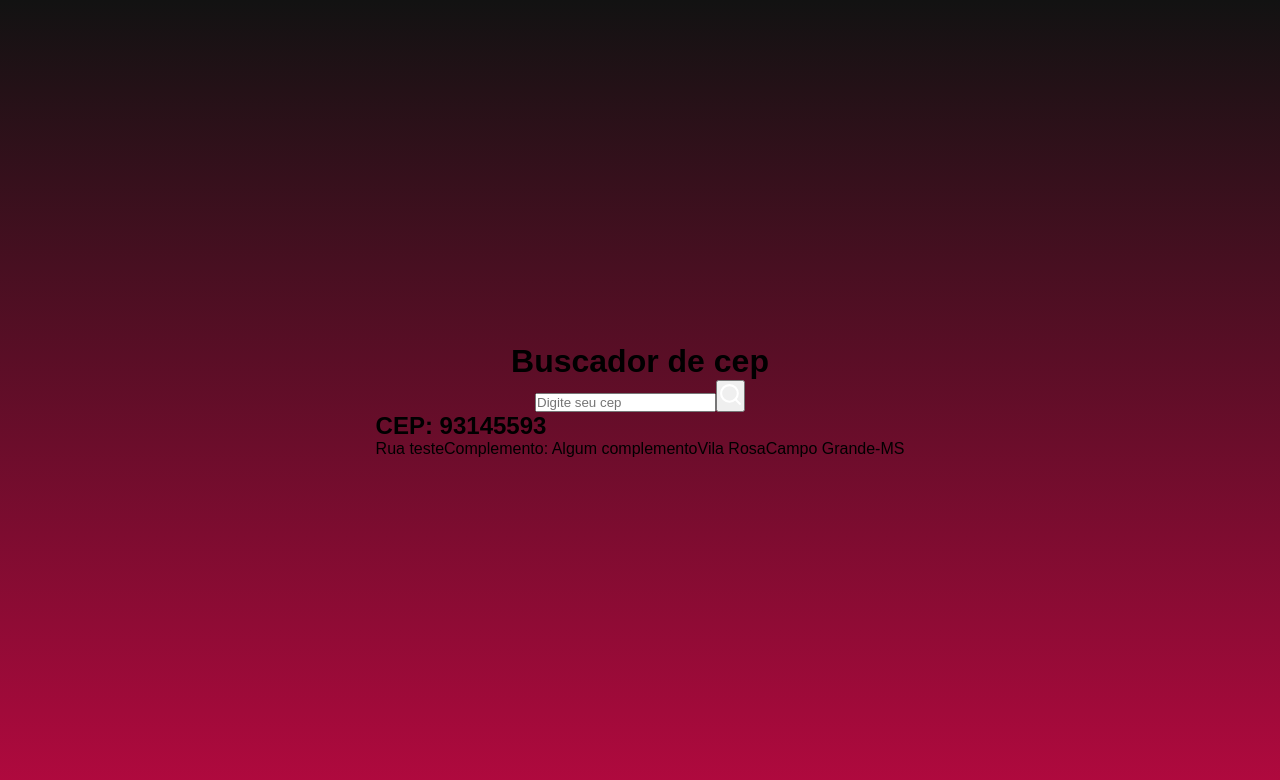
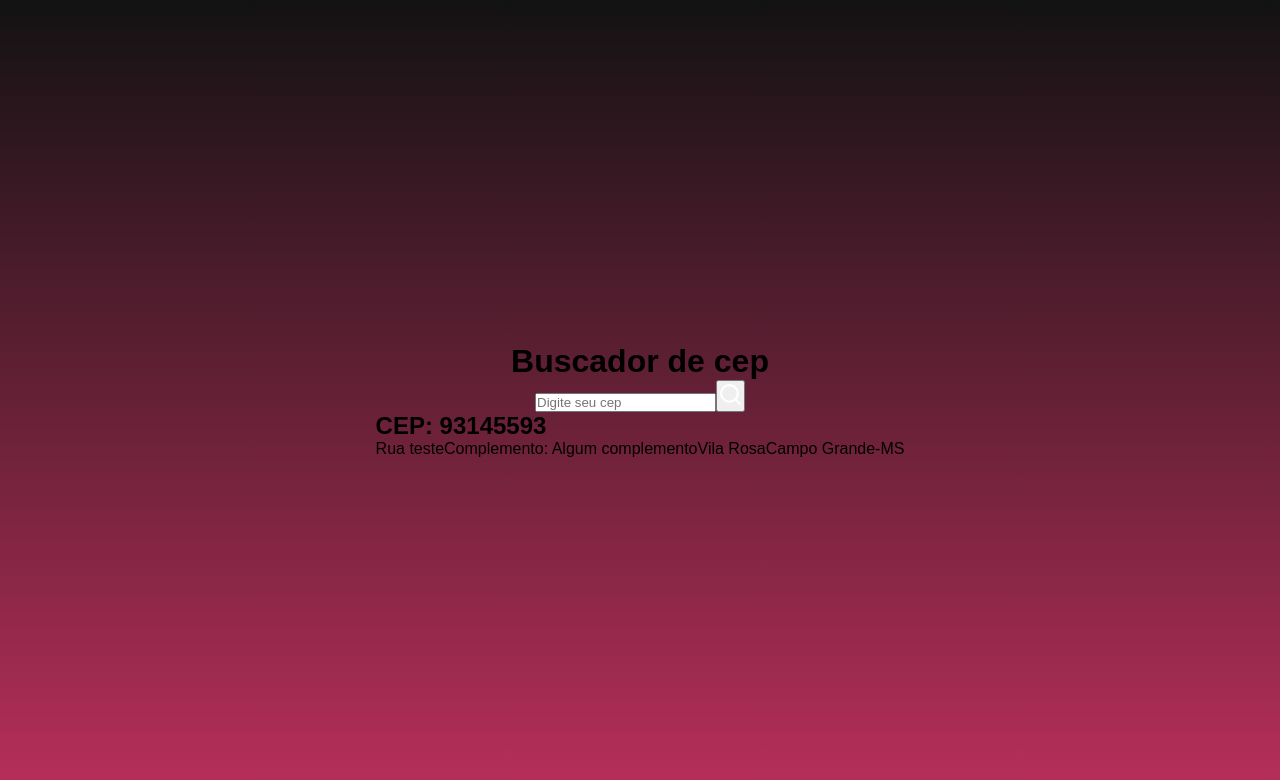
Before and after one commit to DieleCorrea/BUSCADOR-DE-CEP-COM-REACTJS, a React (Create React App) app in the folder buscador/: page / in a window 1280 px wide. Shown: the top 780 px of the page. Built offline with nearby package versions, Linux system fonts and the light colour scheme.

Commit message:
Update styles.css

```diff
--- a/buscador/src/styles.css
+++ b/buscador/src/styles.css
@@ -4,5 +4,5 @@
     justify-content: center;
     align-items: center;
     flex-direction: column;
-    background: linear-gradient(#121212,#B3093F);
+    background: linear-gradient(#121212,#b92f5b);
 }
```
